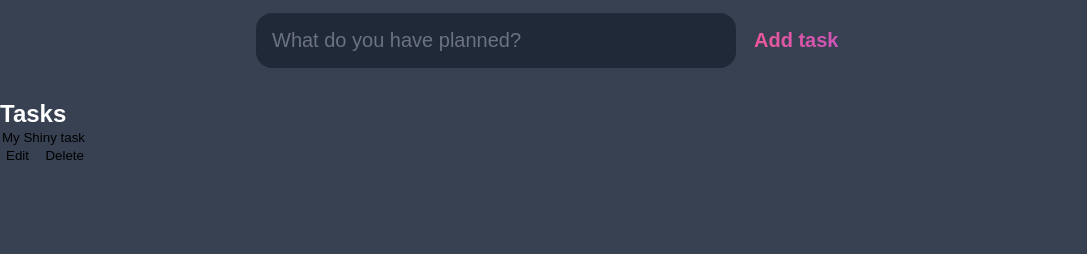
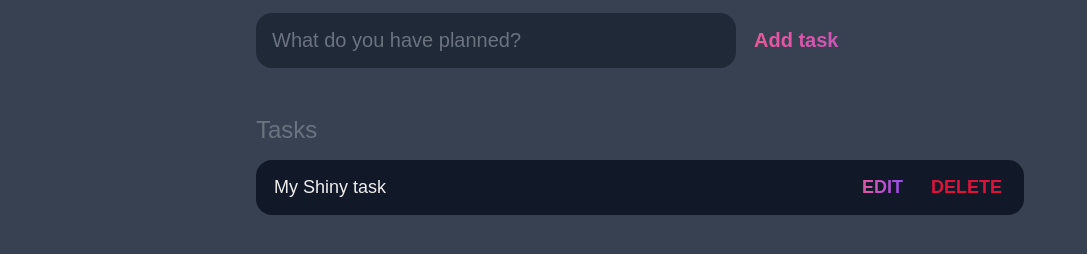
Before and after one commit to developer-rak/To-Do-List, a plain HTML site: page index.html in a window 1280 px wide. Shown: the part 80-334 px from the top of the page, without its empty margins (0-1087 px from the left). Drawn offline with Linux system fonts and the light colour scheme.

Commit message:
added style for main section

```diff
--- a/index.html
+++ b/index.html
@@ -22,7 +22,7 @@
     <section class="task-list">
       <h2>Tasks</h2>
 
-      <div class="tasks">
+      <div id="tasks">
         <div class="task">
           <div class="content">
             <input type="text" class="text" value="My Shiny task" readonly>
--- a/style.css
+++ b/style.css
@@ -78,5 +78,78 @@ input, button {
 }
 
 #new-task-submit:active {
-    opacity: 0.67;
+    opacity: 0.6;
 }
+
+main {
+    flex: 1 1 0%;
+    max-width: 800px;
+    width: 100%;
+    margin: 0 auto;
+}
+
+.task-list {
+    padding: 1rem;
+}
+
+.task-list h2 {
+    font-size: 1.5rem;
+    font-weight: 300;
+    color: var(--gray);
+    margin-bottom: 1rem;
+}
+
+#tasks .task {
+    display: flex;
+    justify-content: space-between;
+    background-color: var(--darkest);
+    padding: 1rem;
+    border-radius: 1rem;
+    margin-bottom: 1rem;
+}
+
+#tasks .task .content .text {
+    color: var(--light);
+    font-size: 1.125rem;
+    width: 100%;
+    display: block;
+    transition: 0.4s;
+}
+
+#tasks .task .content .text:not(:read-only) {
+    color: var(--pink);
+}
+
+#tasks .task .actions {
+    display: flex;
+    margin: 0 -0.5rem;
+}
+
+.task .actions button {
+    cursor: pointer;
+    margin: 0 0.5rem;
+    font-size: 1.125rem;
+    font-weight: 700;
+    text-transform: uppercase;
+    transition: 0.4s;
+}
+
+.task .actions button:hover {
+    opacity: 0.8;
+}
+
+.task .actions button:active {
+    opacity: 0.6;
+}
+
+.task .actions .edit {
+    background-image: linear-gradient(to right, var(--pink), var(--purpule));
+    -webkit-background-clip: text;
+    -webkit-text-fill-color: transparent;
+    cursor: pointer;
+    transition: 0.4s;
+}
+
+.task .actions .delete {
+    color: crimson;
+}
```
